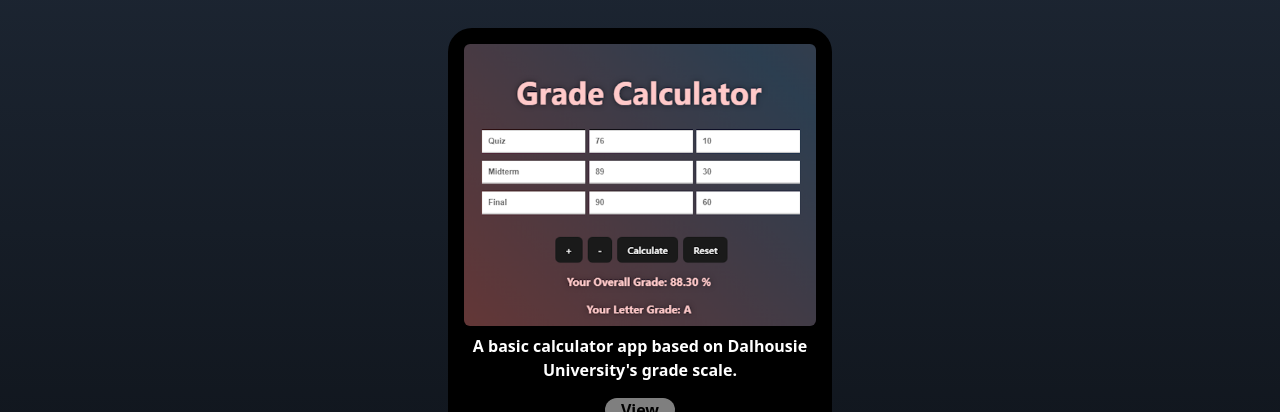
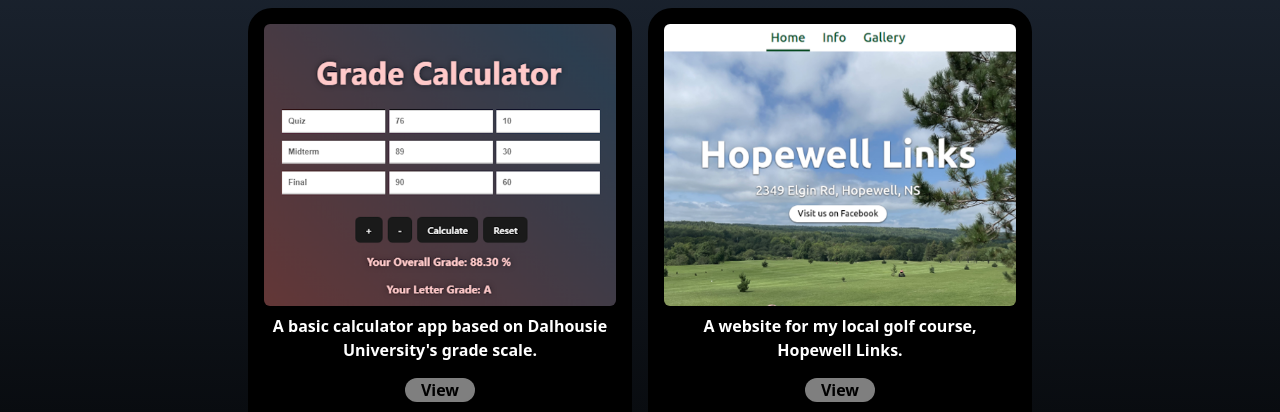
Before and after one commit to chrislangille/portfolio, a plain HTML site: page projects.html in a window 1280 px wide. Shown: the part 152-564 px from the top of the page. Drawn offline with Linux system fonts and the light colour scheme.

Commit message:
fixed projects allignment

```diff
--- a/projects.html
+++ b/projects.html
@@ -41,13 +41,13 @@
     </header>
 
     <!-- Main content -->
-    <main class="grid grid-rows-auto justify-center mt-5">
+    <main class="mt-5">
       <h2 class="text-center text-gray-400 text-4xl m-5 font-semibold">
         Explore some of my <b class="text-white">personal projects</b>
       </h2>
 
       <!-- Projects -->
-      <div class="grid grid-cols-auto justify-center mt-5">
+      <div class="flex justify-center">
         <!-- Grade Calculator Project-->
         <div class="bg-black rounded-3xl m-2 p-4 max-w-96">
           <img
```
